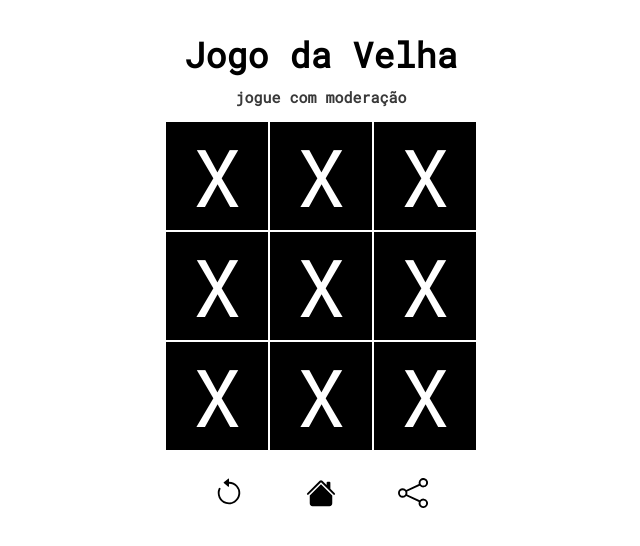
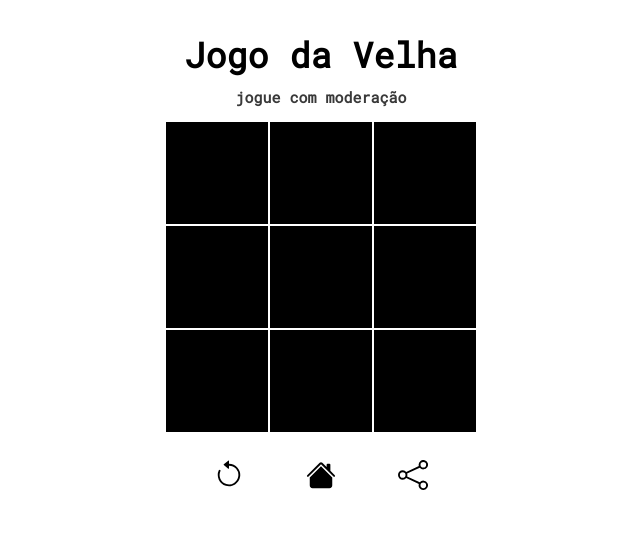
Before and after one commit to rodrigvues/JogoDaVelha-Next.Js, a Next.js app: page /jogo in a window 1280 px wide. Shown: the top 546 px of the page, without its empty margins (319-959 px from the left). Built offline with nearby package versions, Linux system fonts and the light colour scheme.

Commit message:
colocando lógica

```diff
--- a/app/jogo/page.tsx
+++ b/app/jogo/page.tsx
@@ -1,4 +1,5 @@
 "use client"
+import { useState } from "react";
 import { BsArrowCounterclockwise } from "react-icons/bs";
 import { BsFillHouseFill } from "react-icons/bs";
 import { BsShare } from "react-icons/bs";
@@ -15,6 +16,16 @@ export default function Home() {
     // Alert the copied text
     alert("Link copiado para a área de transferência");
   }
+
+  const [table, setTable] = useState(["","","","","","","","",""])
+
+  const [player, setPlayer]  = useState("X")
+
+  function mark(index:number) {
+    if(table[index]) return
+    table[index] = player
+    setPlayer(player == "X" ? "O" : "X")
+  }
   return (
     <div>
       <h1>Jogo da Velha</h1>
@@ -22,19 +33,19 @@ export default function Home() {
       <table>
         <tbody>
           <tr>
-            <td>X</td>
-            <td>X</td>
-            <td>X</td>
+            <td onClick={() => mark(0)}>{table[0]}</td>
+            <td onClick={() => mark(1)}>{table[1]}</td>
+            <td onClick={() => mark(2)}>{table[2]}</td>
           </tr>
           <tr>
-            <td>X</td>
-            <td>X</td>
-            <td>X</td>
+            <td onClick={() => mark(3)}>{table[3]}</td>
+            <td onClick={() => mark(4)}>{table[4]}</td>
+            <td onClick={() => mark(5)}>{table[5]}</td>
           </tr>
           <tr>
-            <td>X</td>
-            <td>X</td>
-            <td>X</td>
+            <td onClick={() => mark(6)}>{table[6]}</td>
+            <td onClick={() => mark(7)}>{table[7]}</td>
+            <td onClick={() => mark(8)}>{table[8]}</td>
           </tr>
         </tbody>
       </table>
```
